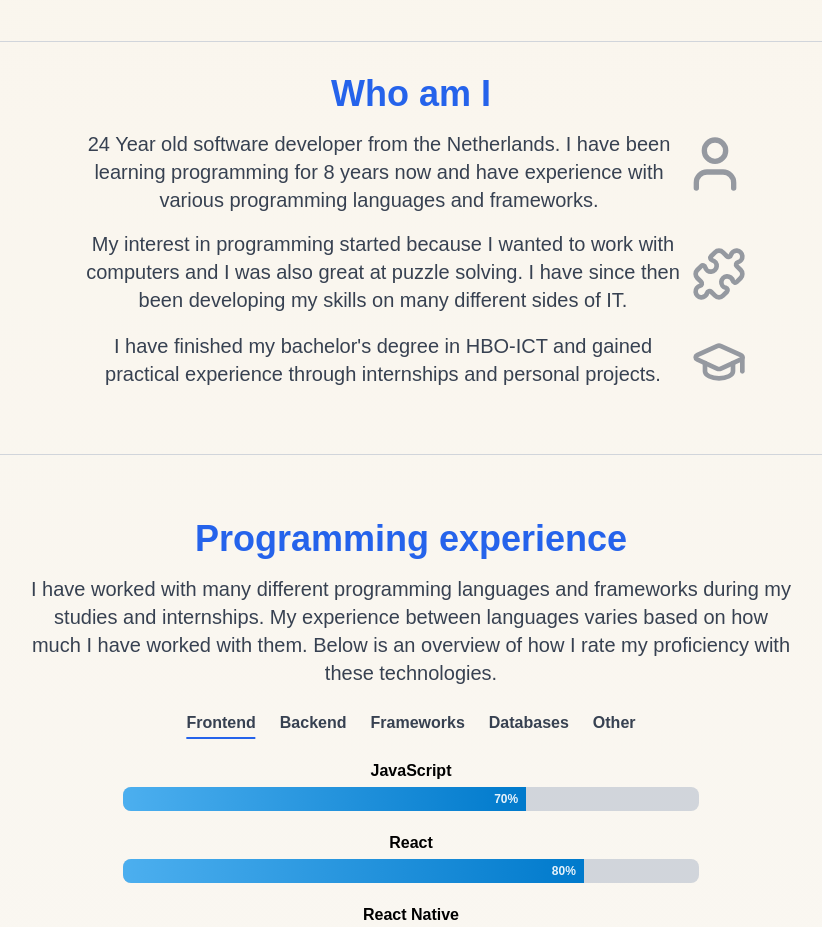
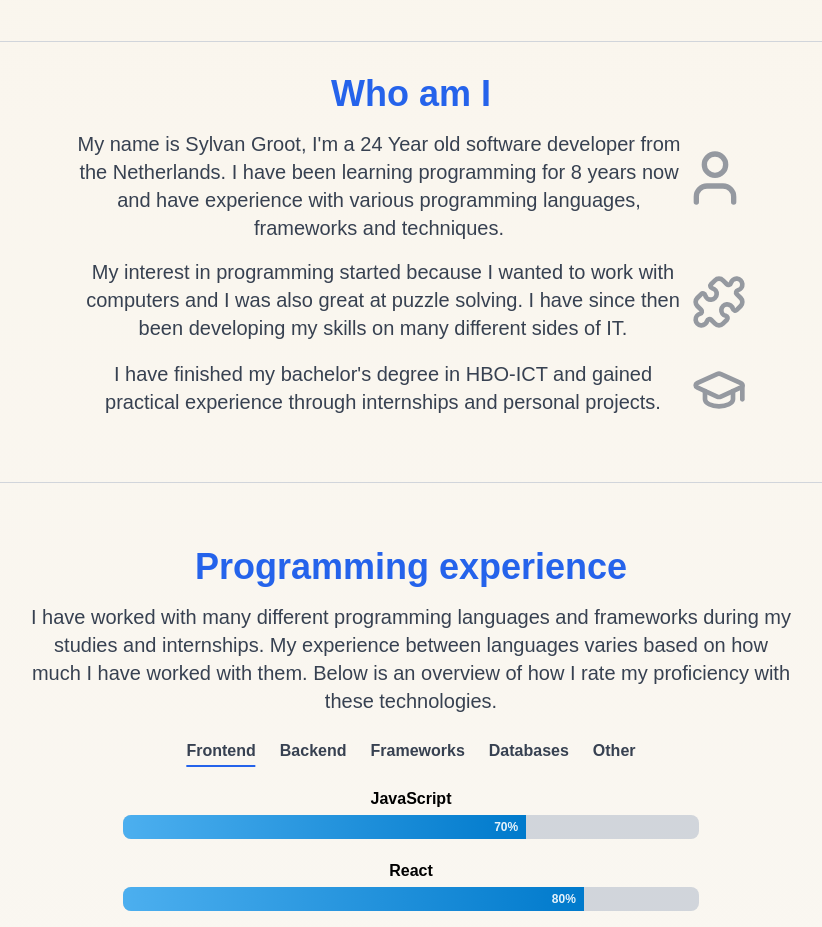
Before and after one commit to sylvan-groot/rb-web-app, a React (Create React App) app in the folder web-frontend/: page / in a window 1280 px wide. Shown: the part 780-1707 px from the top of the page, without its empty margins (229-1051 px from the left). Built offline with nearby package versions, Linux system fonts and the light colour scheme; no server answers.

Commit message:
Auto-build commit

```diff
--- a/web-frontend/src/App.js
+++ b/web-frontend/src/App.js
@@ -58,14 +58,16 @@ function App() {
           <h1 className='text-4xl font-bold text-blue-600 mt-8'>Who am I</h1>
           <div className="flex items-center justify-between">
             <p className="text-base sm:text-lg md:text-xl text-gray-700 mt-4">
-              24 Year old software developer from the Netherlands. I have been learning programming for 8 years now and have experience with various programming languages and frameworks.
+              My name is Sylvan Groot, I'm a 24 Year old software developer from the Netherlands.
+              I have been learning programming for 8 years now and have experience with various programming languages, frameworks and techniques.
             </p>
             <User className="w-16 h-16 text-gray-500 opacity-70 flex-shrink-0" />
           </div>
 
           <div className="flex items-center justify-between">
             <p className="text-base sm:text-lg md:text-xl text-gray-700 mt-4">
-              My interest in programming started because I wanted to work with computers and I was also great at puzzle solving. I have since then been developing my skills on many different sides of IT.
+              My interest in programming started because I wanted to work with computers and I was also great at puzzle solving.
+              I have since then been developing my skills on many different sides of IT.
             </p>
             <Puzzle className="w-14 h-14 text-gray-500 opacity-70 flex-shrink-0 mt-5" />
           </div>
```
Also changed, not shown: 10 other files (tests, documents, lock files or other folders).
